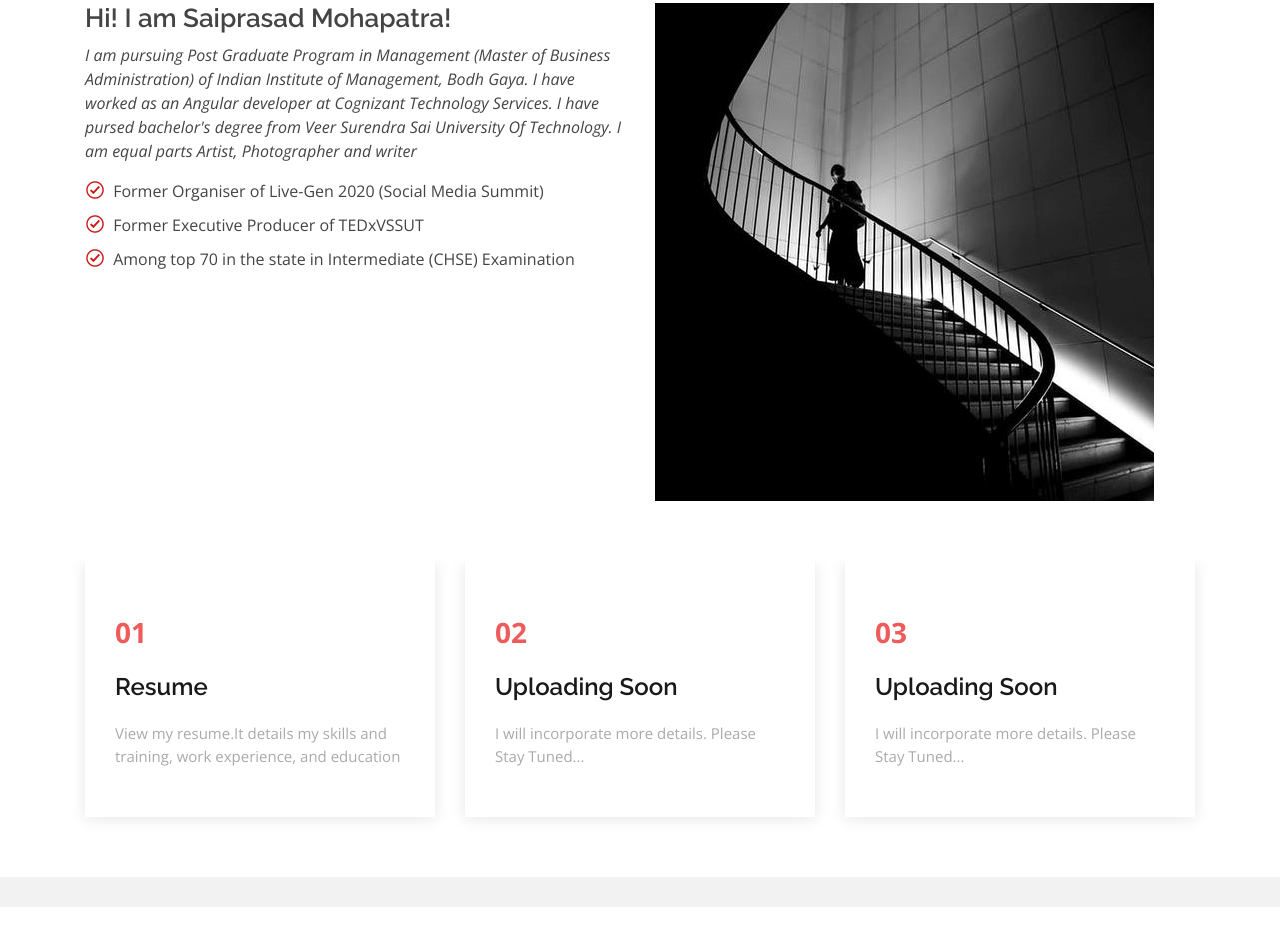
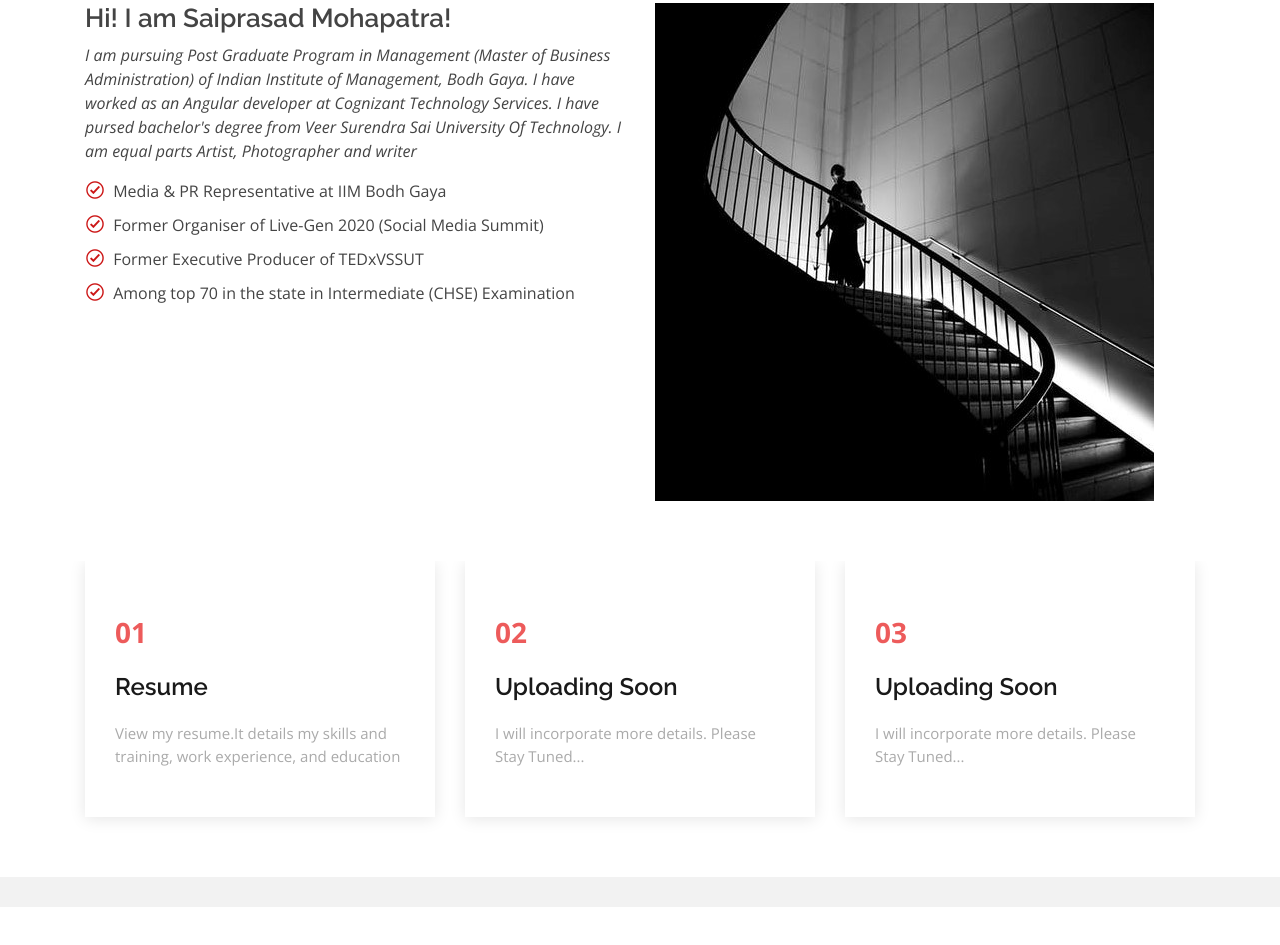
Before and after one commit to mohapatrasaiprasad/saiprasadmohapatra, a plain HTML site: page index.html in a window 1280 px wide. Shown: the part 975-1920 px from the top of the page. Drawn offline with nearby package versions, Linux system fonts and the light colour scheme.

Commit message:
Update index.html

```diff
--- a/index.html
+++ b/index.html
@@ -114,6 +114,7 @@
               Surendra Sai University Of Technology. I am equal parts Artist, Photographer and writer
             </p>
             <ul>
+                <li><i class="icofont-check-circled"></i> Media & PR Representative at IIM Bodh Gaya</li>
               <li><i class="icofont-check-circled"></i> Former Organiser of Live-Gen 2020 (Social Media Summit)</li>
               <li><i class="icofont-check-circled"></i> Former Executive Producer of TEDxVSSUT</li>
               <li><i class="icofont-check-circled"></i> Among top 70 in the state in Intermediate (CHSE) Examination
```
